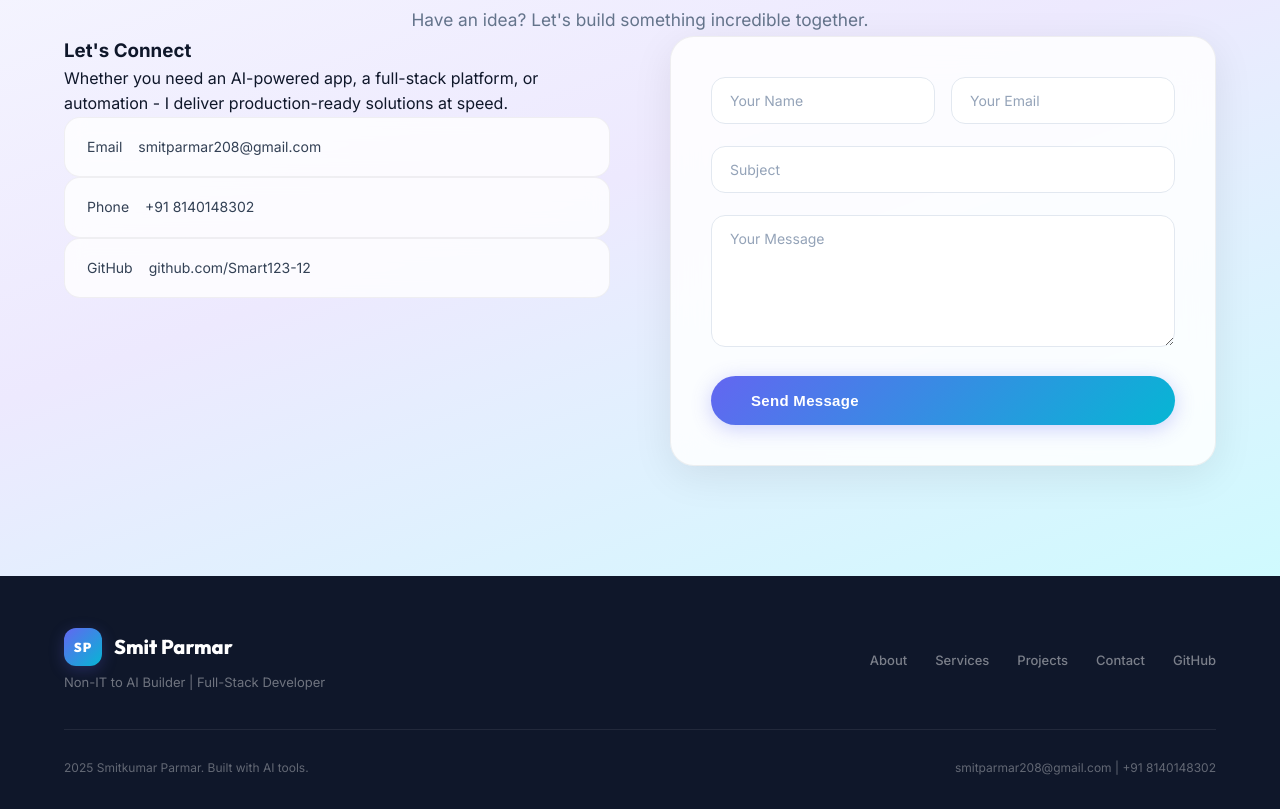
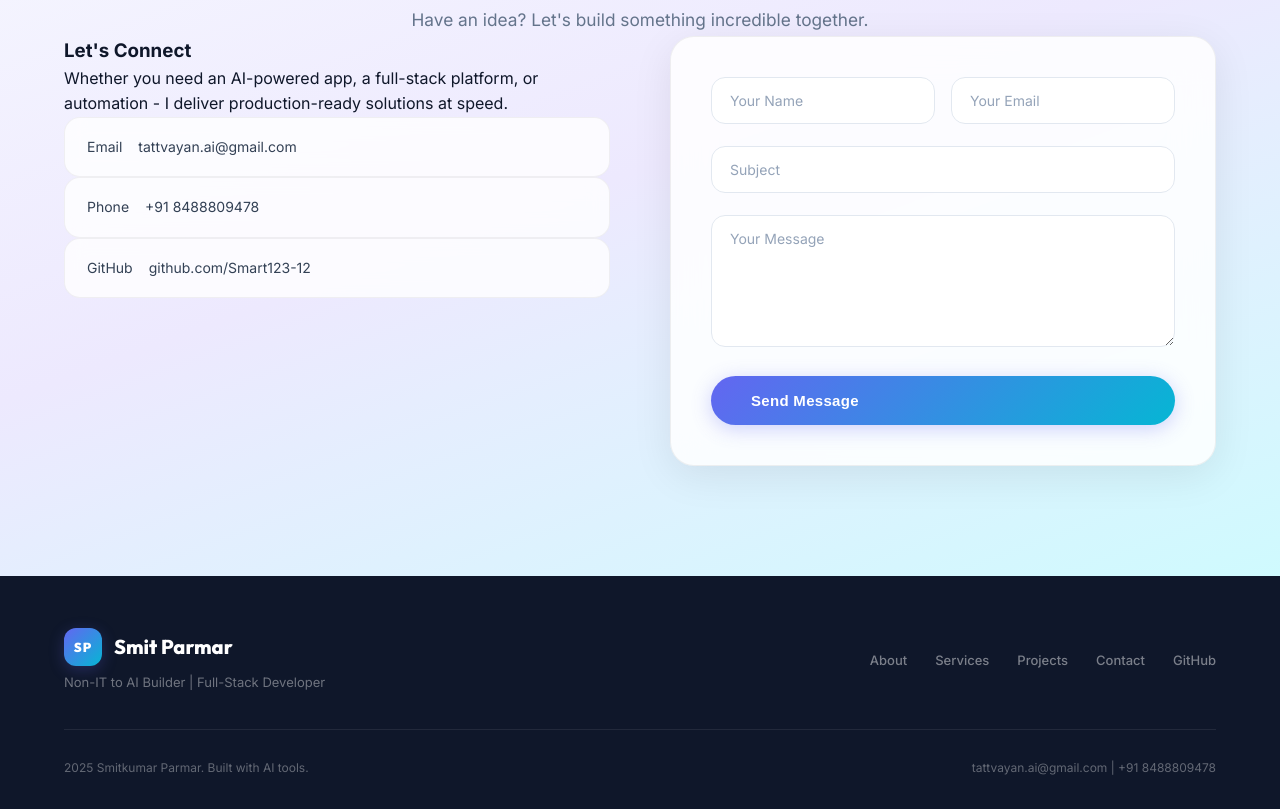
Before and after one commit to Smart123-12/smit-portfolio, a React (Vite) app: page / in a window 1280 px wide. Shown: the part 6620-7429 px from the top of the page. Built offline with nearby package versions, Linux system fonts and the light colour scheme.

Commit message:
Update contact email to tattvayan.ai@gmail.com and phone number to +91 8488809478

```diff
--- a/src/App.jsx
+++ b/src/App.jsx
@@ -523,8 +523,8 @@ function Contact() {
               <h3>Let's Connect</h3>
               <p>Whether you need an AI-powered app, a full-stack platform, or automation - I deliver production-ready solutions at speed.</p>
               <div className="contact-details">
-                <div className="contact-item"><span>Email</span><a href="mailto:smitparmar208@gmail.com">smitparmar208@gmail.com</a></div>
-                <div className="contact-item"><span>Phone</span><a href="tel:+918140148302">+91 8140148302</a></div>
+                <div className="contact-item"><span>Email</span><a href="mailto:tattvayan.ai@gmail.com">tattvayan.ai@gmail.com</a></div>
+                <div className="contact-item"><span>Phone</span><a href="tel:+918488809478">+91 8488809478</a></div>
                 <div className="contact-item"><span>GitHub</span><a href="https://github.com/Smart123-12" target="_blank" rel="noopener noreferrer">github.com/Smart123-12</a></div>
               </div>
             </div>
@@ -573,7 +573,7 @@ function Footer() {
         </div>
         <div className="footer-bottom">
           <p>2025 Smitkumar Parmar. Built with AI tools.</p>
-          <p>smitparmar208@gmail.com | +91 8140148302</p>
+          <p>tattvayan.ai@gmail.com | +91 8488809478</p>
         </div>
       </div>
     </footer>
```
